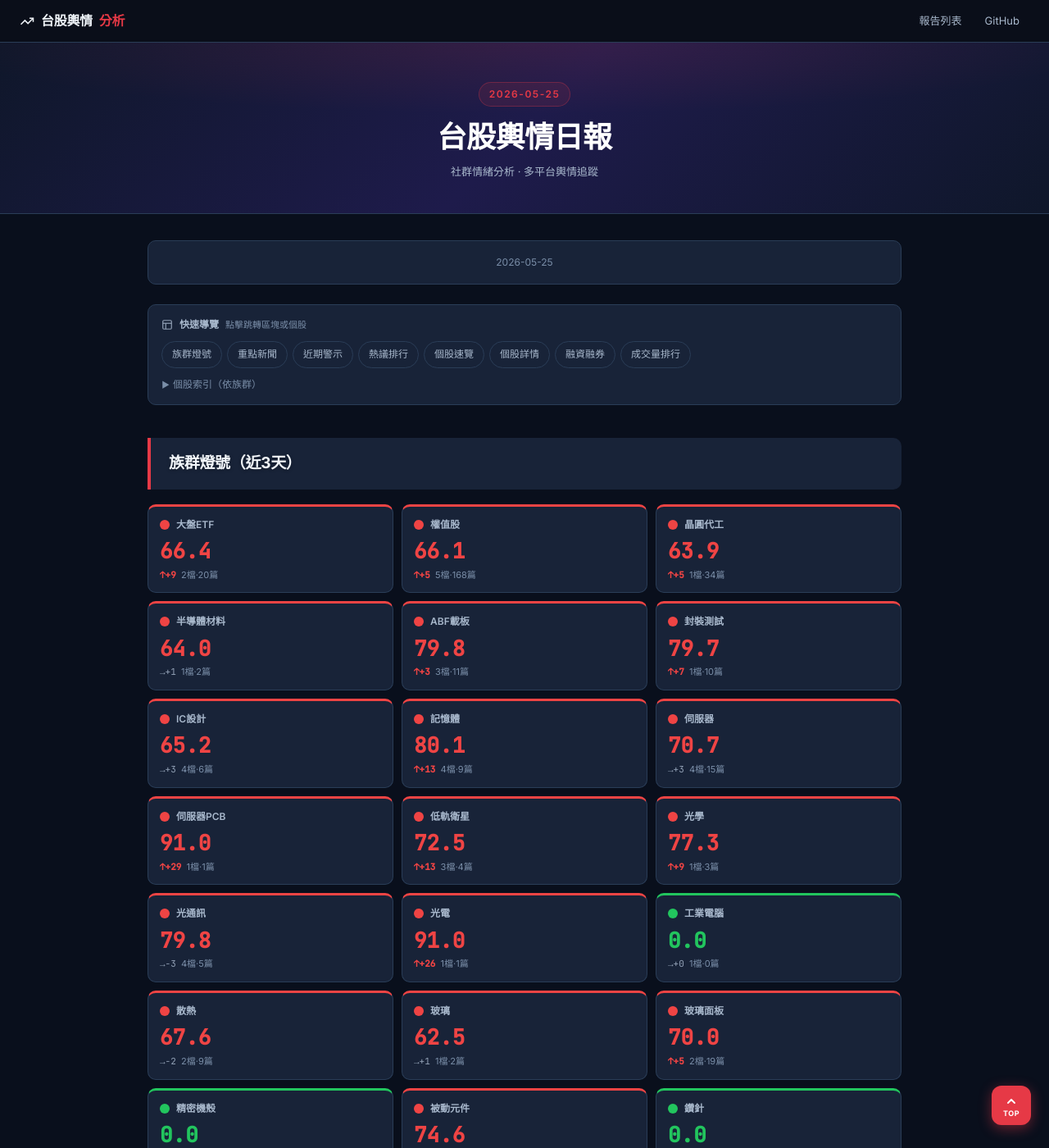
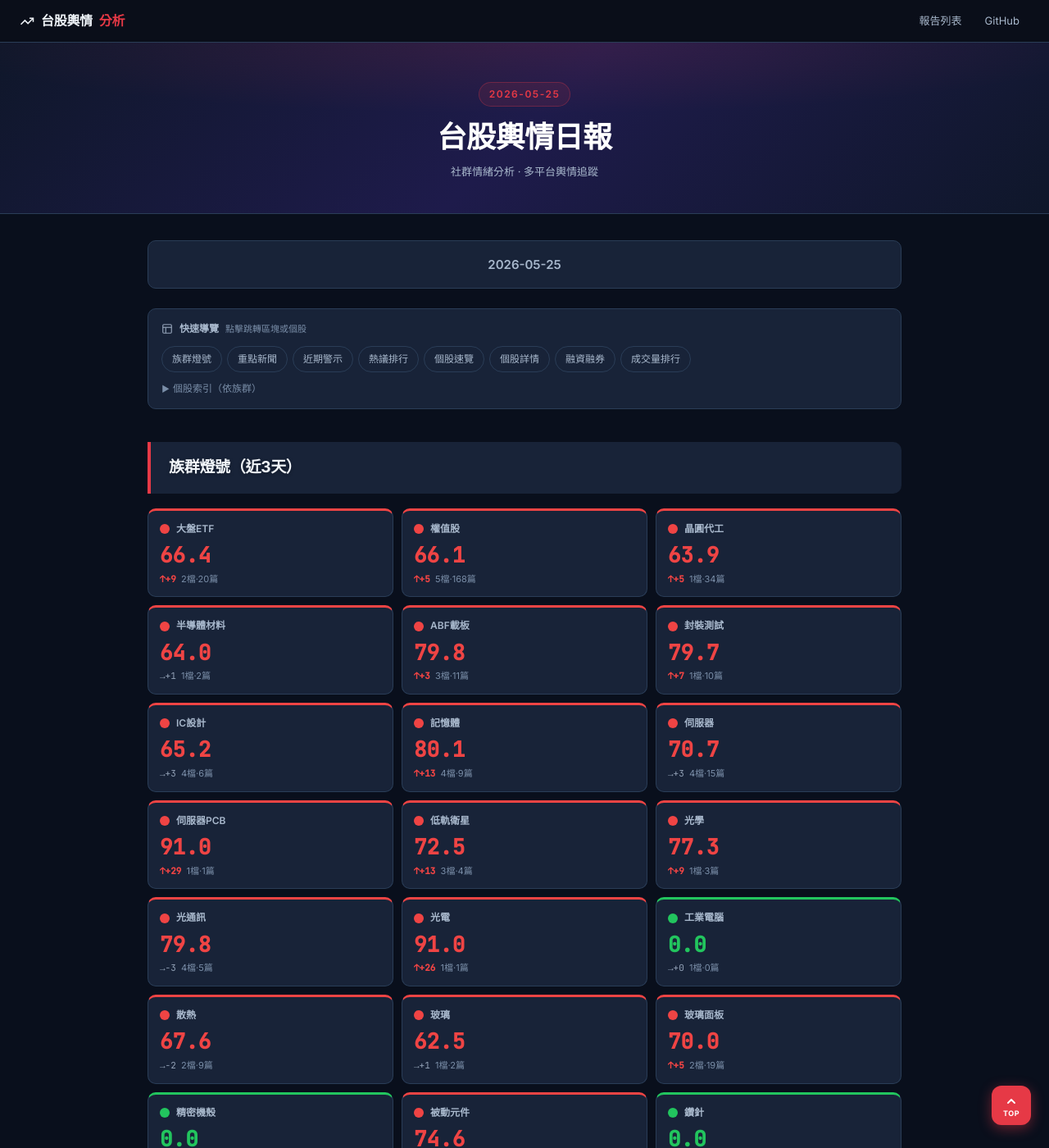
Before and after one commit to Jason0308p/tw-stock-report, a Jekyll site: the page built from reports/latest.html, in a window 1280 px wide and 1400 px high. Shown: the whole window at 82% size. Built offline with Jekyll 4.4.1, drawn with Linux system fonts in a browser that asks for light colours.

Commit message:
style: update layout

```diff
--- a/_layouts/default.html
+++ b/_layouts/default.html
@@ -202,7 +202,7 @@ nav {
   transition: all .15s;
 }
 .page-nav a:hover { background: var(--border); color: var(--text); }
-.page-nav-center { color: var(--text3); font-size: 12px; }
+.page-nav-center { color: var(--text2); font-size: 15px; font-weight: 600; }
 
 /* ── FOOTER ── */
 footer {
```
